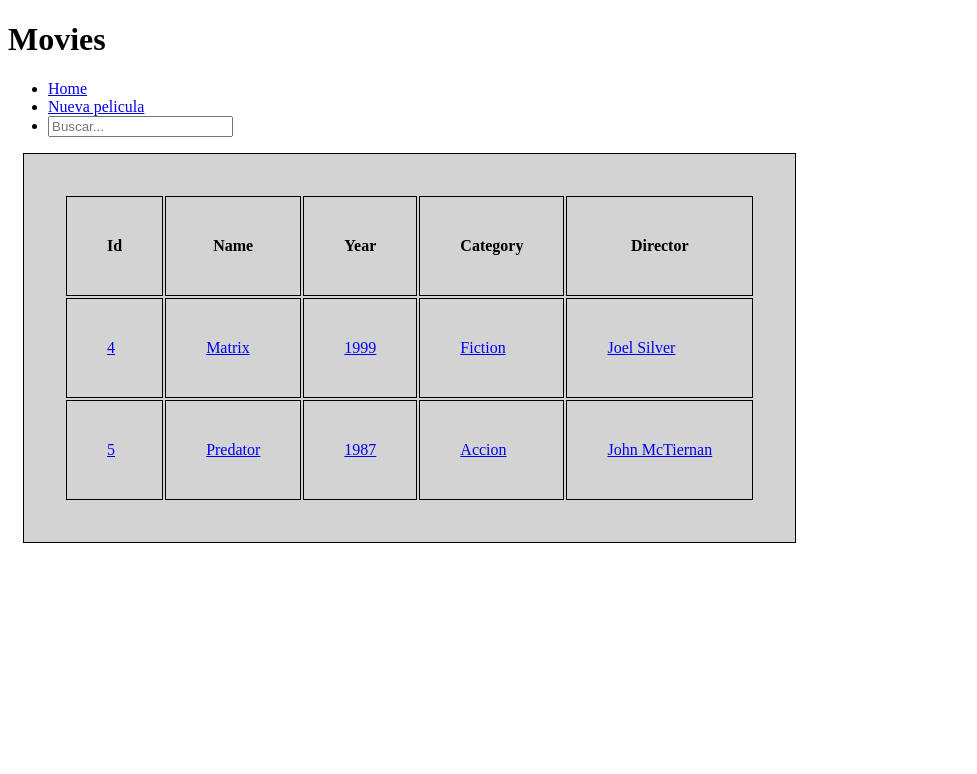
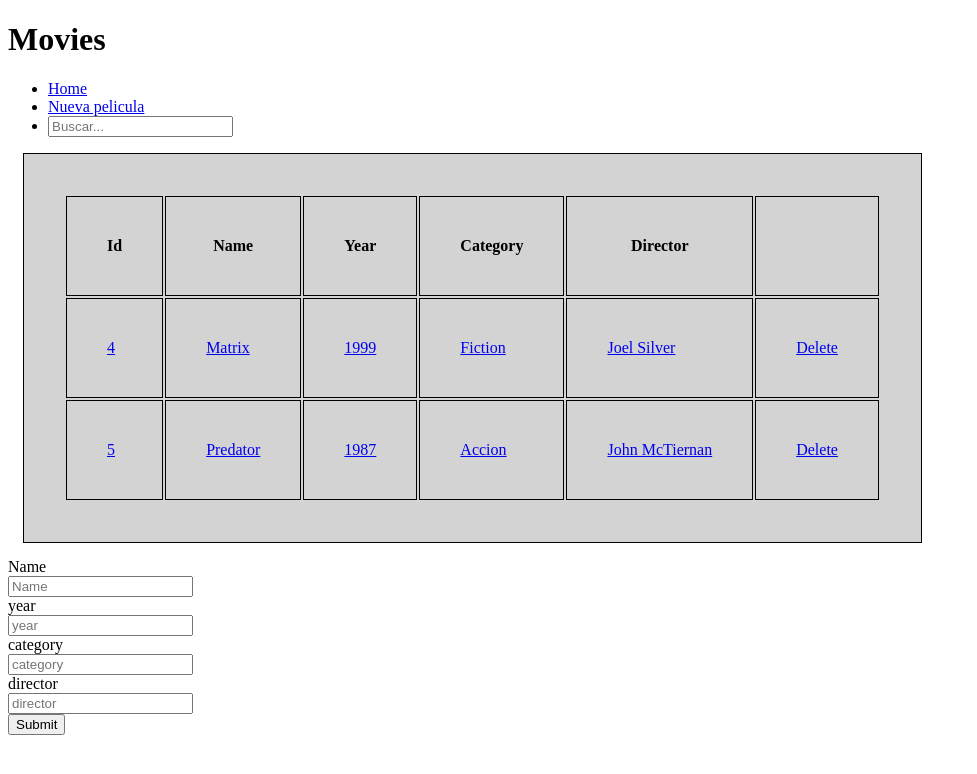
Before and after one commit to anibalASC/moviesoft, a Flask app: page /movies/ in a window 1280 px wide. Shown: the top 774 px of the page, without its empty margins (0-977 px from the left). Run offline with Flask 2, Linux system fonts and the light colour scheme; data comes from the database, SQL or seed files in the repository; both versions use the stored data as it was after the commit.

Commit message:
se agregar agregar movie y eliminar

```diff
--- a/app.py
+++ b/app.py
@@ -20,6 +20,7 @@ class Movie(db.Model):
 def index():
     return render_template('home.html')
 
+                                        ###Add movie###
 @app.route('/movies/', methods=['GET', 'POST'])
 def movie():
     if request.method == 'POST':
@@ -30,14 +31,13 @@ def movie():
         movie = Movie(name=name, year=year, category=category, director=director)
         db.session.add(movie)
         db.session.commit()
-        return 'pelicula creada'
+        return redirect(url_for('movie'))
     elif request.method == 'GET':
         print(Movie.query.all())
         return render_template('index.html', movies=Movie.query.all())
 
 
-
-
+#                                        ###search movie###
 @app.route('/movies/<int:id>', methods=['GET'])
 def search(id):
     movie_search = Movie.query.filter_by(id=id).first()
@@ -45,15 +45,15 @@ def search(id):
         return render_template('search.html', movie=movie_search)
     return "pelicula no encontrada"
 
-
-######################crear eliminar usando el metodo POST####################
-@app.route('/movies/<int:id>', methods=['POST'])
+                                        ####delete movie###
+@app.route('/movies/delete/<int:id>',)
 def delete(id):
     movie_delete = Movie.query.filter_by(id=id).first()
-    if request.method == 'DELETE':
-        db.session.delete(movie_delete)
-        db.session.commit()
-        return "la pelicula se elimino"
+    db.session.delete(movie_delete)
+    db.session.commit()
+    return redirect(url_for('movie'))
+
+
 
 @app.route('/movies/<int:movie_id>', methods=['GET', 'POST'])
 def update(movie_id):
@@ -73,18 +73,5 @@ def update(movie_id):
     # return jsonify(database)
 
 
-
-
-
-
-
-#
-    # movie_update = list(filter(lambda x: x['id'] == movie_id, database))
-    # database.update(new_database)
-    # print(movie_update)
-    # return jsonify(new_database)
-#modificar el valor
-
-
 if __name__=='__main__':
     app.run(debug = True, port = 8080)
--- a/templates/index.html
+++ b/templates/index.html
@@ -4,7 +4,7 @@
   <nav>
      <ul class="lisnav">
         <li><a href="#" class="liNav">Home</a></li>
-        <li><a href="#"  class="liNav">Nueva pelicula</a></li>
+        <li><a href="/movies/" class="liNav">Nueva pelicula</a></li>
         <li id="liSearch"><input class="searchbar" type="text" placeholder="Buscar..."></li>
      </ul>
   </nav>
@@ -17,6 +17,7 @@
       <th>Year</th>
       <th>Category</th>
       <th>Director</th>
+      <th></th>
     </tr>
 
   </thead>
@@ -28,10 +29,24 @@
         <td><a href="/movies/{{movie.id}}">{{ movie.year }}</a></td>
         <td><a href="/movies/{{movie.id}}">{{ movie.category }}</a></td>
         <td><a href="/movies/{{movie.id}}">{{ movie.director }}</a></td>
+        <td><a class="delete-botton" href="/movies/delete/{{movie.id}}">Delete</a></td>
       </tr>
     {% endfor %}
   </tbody>
 </table>
 
+<body>
+  <form action = '/movies/' method = "POST">
+    <label for = "name">Name</label><br>
+    <input type = "text" name = "name" placeholder = "Name" /><br>
+    <label for = "year">year</label><br>
+    <input type = "text" name = "year" placeholder = "year" /><br>
+    <label for = "category">category</label><br>
+    <input type = "text" name = "category" placeholder = "category" /><br>
+    <label for = "director">director</label><br>
+    <input type = "text" name = "director" placeholder = "director" /><br>
+    <input type = "submit" value = "Submit" />
+  </form>
 
+</body>
 {% endblock %}
```
Also changed, not shown: templates/newMovie.html (added, +20 -0 lines), baseMovie.db.
